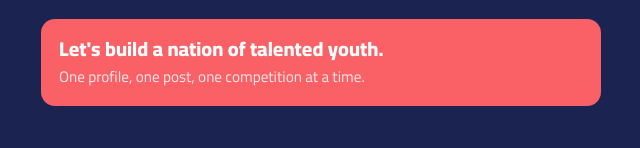
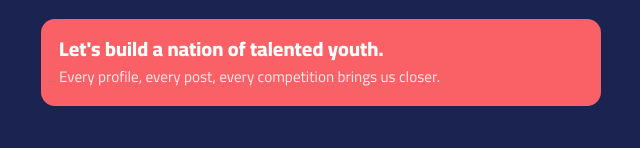
Before and after one commit to salihsal212/HALBA, a website: page index.html in a window 1280 px wide. Shown: the part 2358-2506 px from the top of the page, without its empty margins (319-959 px from the left). Drawn offline with nearby package versions, Linux system fonts and the light colour scheme.

Commit message:
Landing: mission tagline
Co-Authored-By: Claude Fable 5.1 <noreply@anthropic.com>
Claude-Session: https://claude.ai/code/session_01TBxTj1gsEt9aCuyt1CPNgN

```diff
--- a/index.html
+++ b/index.html
@@ -89,7 +89,7 @@
     <p class="land-line">Every street has a champion. This is where they're found.</p>
     <div class="land-mission reveal">
       <strong>Let's build a nation of talented youth.</strong>
-      <span>One profile, one post, one competition at a time.</span>
+      <span>Every profile, every post, every competition brings us closer.</span>
     </div>
   </section>
 
```
